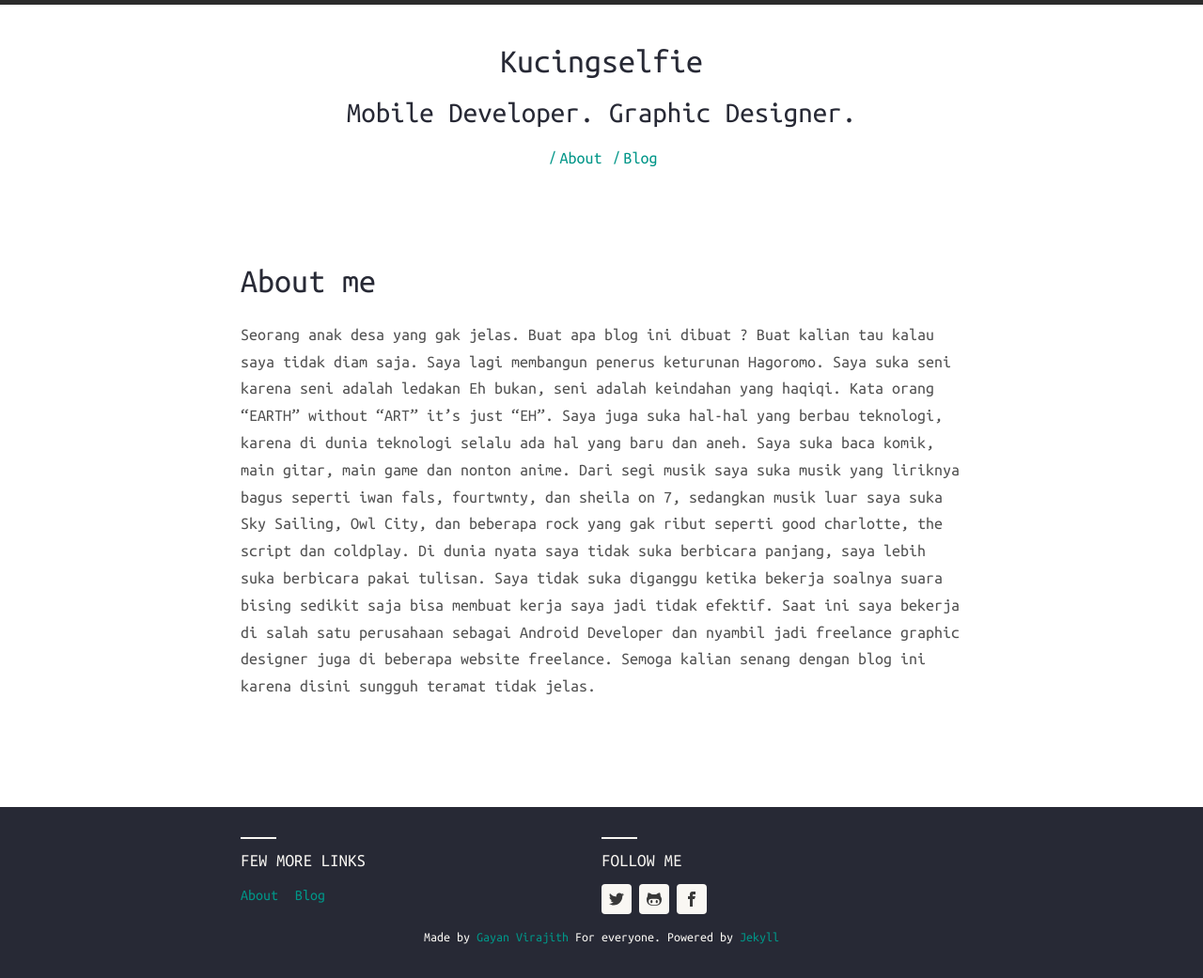
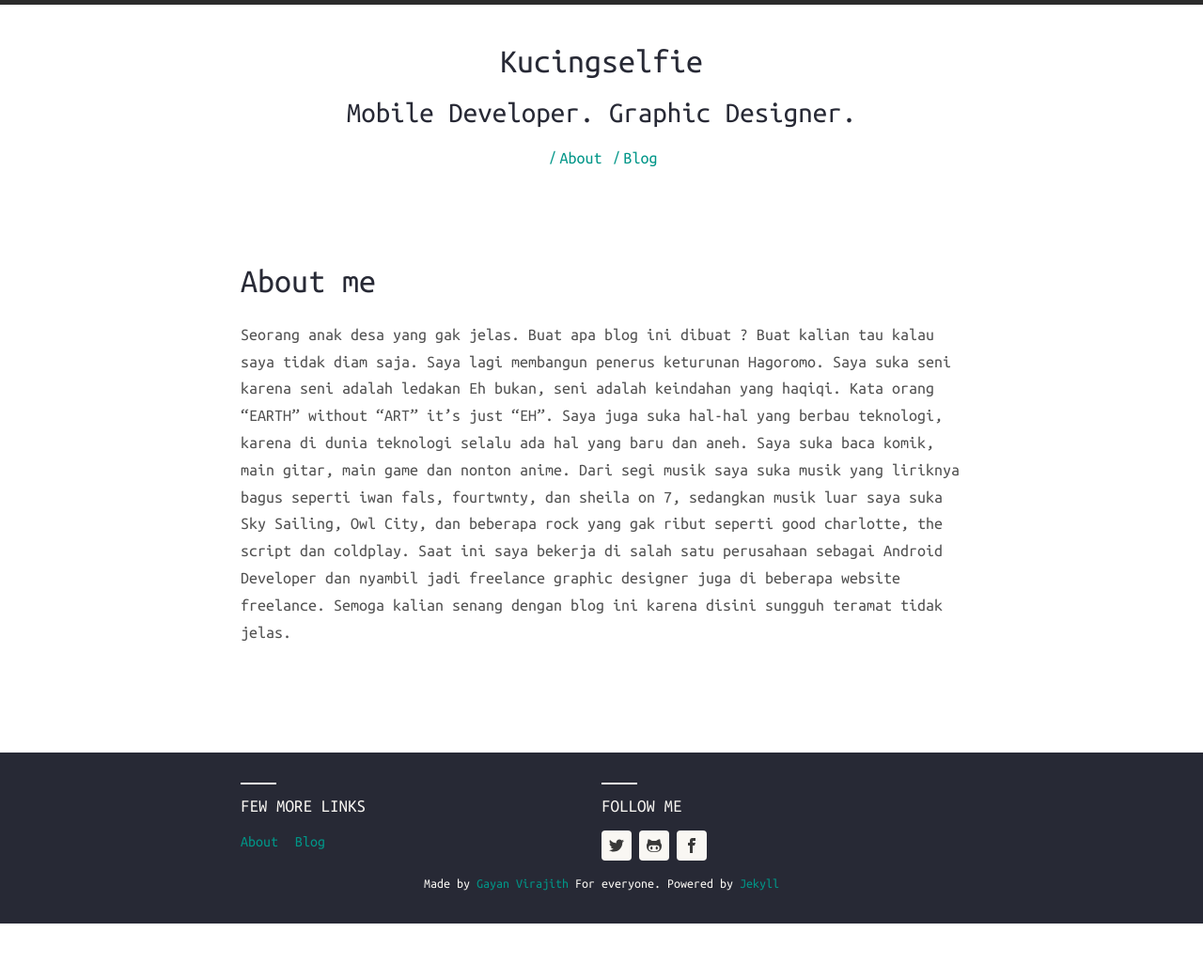
Before and after one commit to kucingselfie/kucingselfie.github.io, a Jekyll site: the page built from about.md, in a window 1280 px wide. Shown: the whole page at 94% size. Built offline with Jekyll 4.4.1, drawn with Linux system fonts in a browser that asks for light colours; nearby versions of some CDN libraries; comment, search, counter and statistics services are not loaded; after the commit the page ends 983 px from its top, so only the background shows below that.

Commit message:
Update about.md

```diff
--- a/about.md
+++ b/about.md
@@ -8,6 +8,5 @@ Seorang anak desa yang gak jelas. Buat apa blog ini dibuat ?
 Buat kalian tau kalau saya tidak diam saja. Saya lagi membangun penerus keturunan Hagoromo. Saya suka seni karena seni adalah ledakan
 Eh bukan, seni adalah keindahan yang haqiqi. Kata orang "EARTH" without "ART" it's just "EH".
 Saya juga suka hal-hal yang berbau teknologi, karena di dunia teknologi selalu ada hal yang baru dan aneh. Saya suka baca komik, main gitar,
-main game dan nonton anime. Dari segi musik saya suka musik yang liriknya bagus seperti iwan fals, fourtwnty, dan sheila on 7, sedangkan musik luar saya suka Sky Sailing, Owl City, dan beberapa rock yang gak ribut seperti good charlotte, the script dan coldplay.
-Di dunia nyata saya tidak suka berbicara panjang, saya lebih suka berbicara pakai tulisan. Saya tidak suka diganggu ketika bekerja soalnya suara bising sedikit saja bisa membuat kerja saya jadi tidak efektif. Saat ini saya bekerja di salah satu perusahaan sebagai Android Developer dan nyambil jadi freelance graphic designer juga
+main game dan nonton anime. Dari segi musik saya suka musik yang liriknya bagus seperti iwan fals, fourtwnty, dan sheila on 7, sedangkan musik luar saya suka Sky Sailing, Owl City, dan beberapa rock yang gak ribut seperti good charlotte, the script dan coldplay. Saat ini saya bekerja di salah satu perusahaan sebagai Android Developer dan nyambil jadi freelance graphic designer juga
 di beberapa website freelance. Semoga kalian senang dengan blog ini karena disini sungguh teramat tidak jelas.
```
